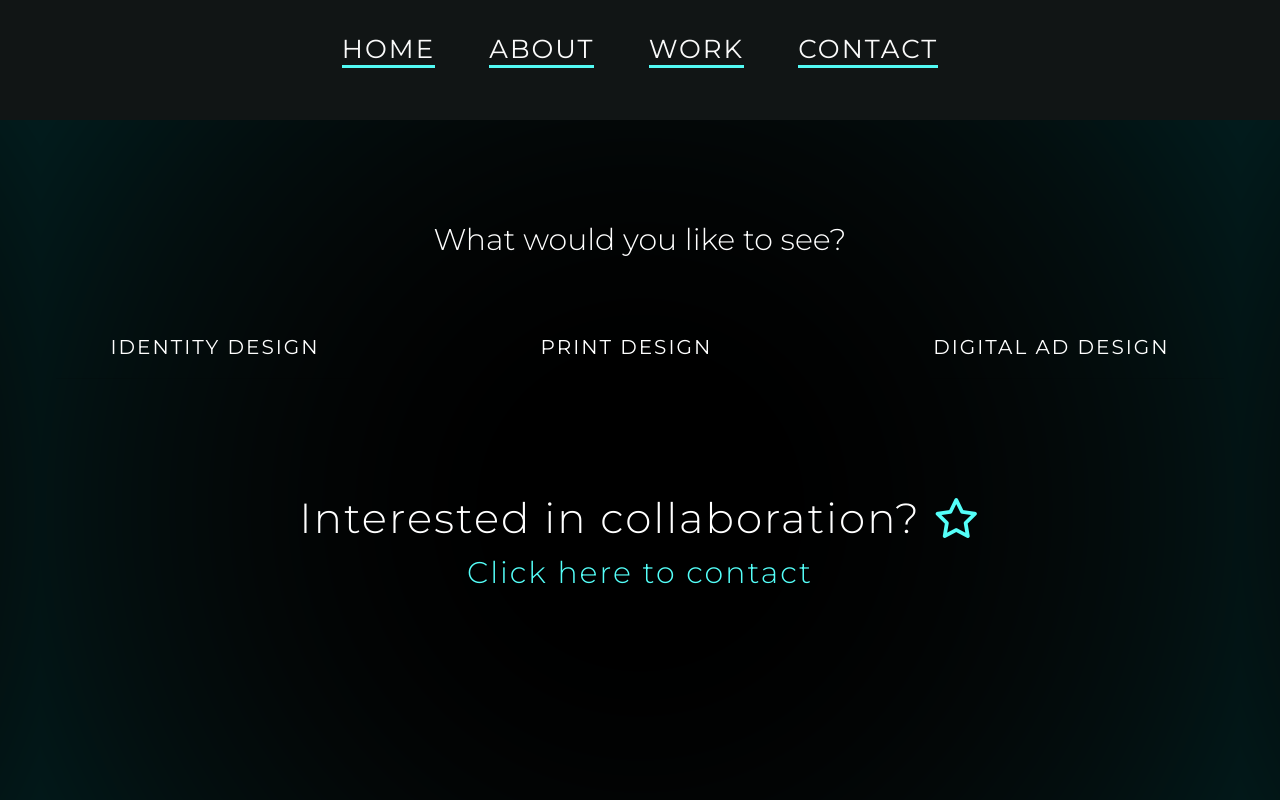
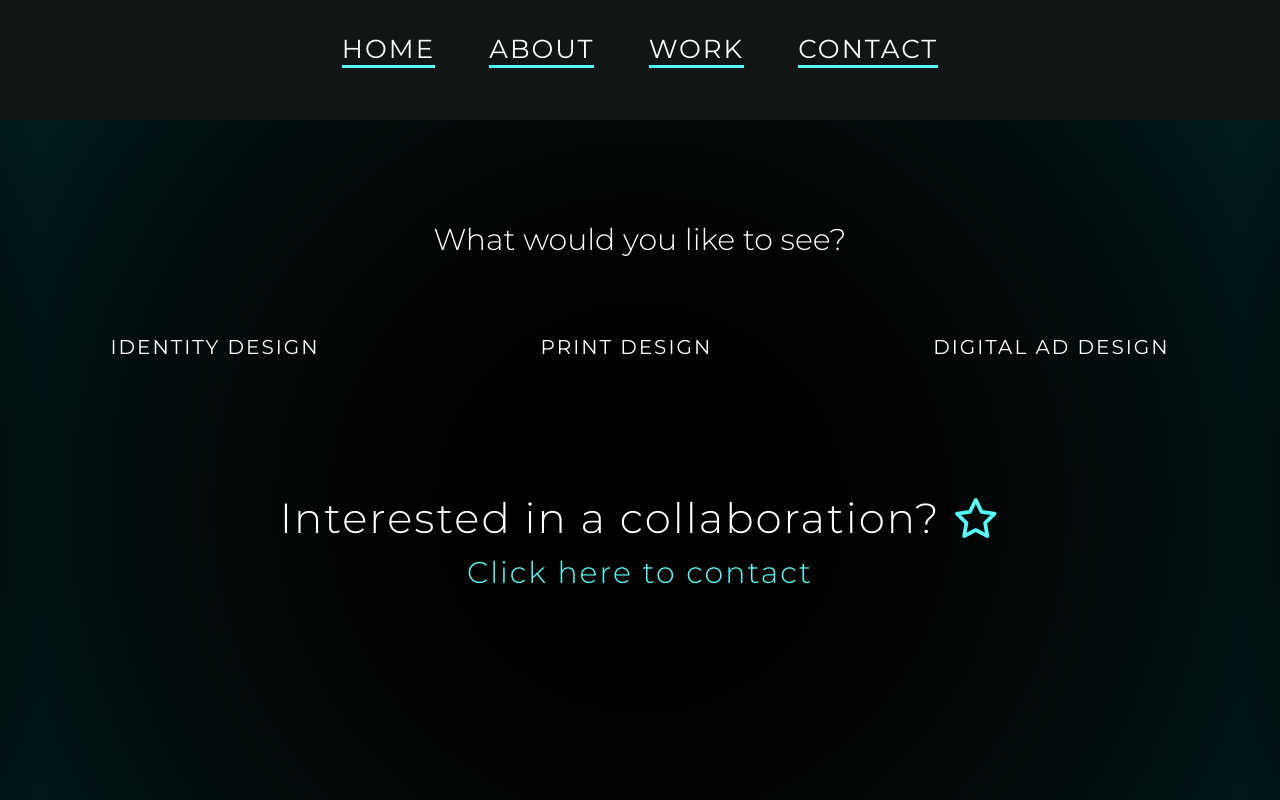
Before and after one commit to sakshamanand3/portfolio, a plain HTML site: page work.html in a window 1280 px wide. Shown: the top 800 px of the page. Drawn offline with nearby package versions, Linux system fonts and the light colour scheme.

Commit message:
Update work.html

```diff
--- a/work.html
+++ b/work.html
@@ -561,7 +561,7 @@
 
 
 
-					<h3 id="collab"> Interested in collaboration? <i class="fa fa-star-o" id="star" aria-hidden="true"> </i>
+					<h3 id="collab"> Interested in a collaboration? <i class="fa fa-star-o" id="star" aria-hidden="true"> </i>
 						<br>
 						<a href="contact.html" style="color: #54FFF9; font-size: 30px;"> Click here to contact </a>
 					</h3>
```
